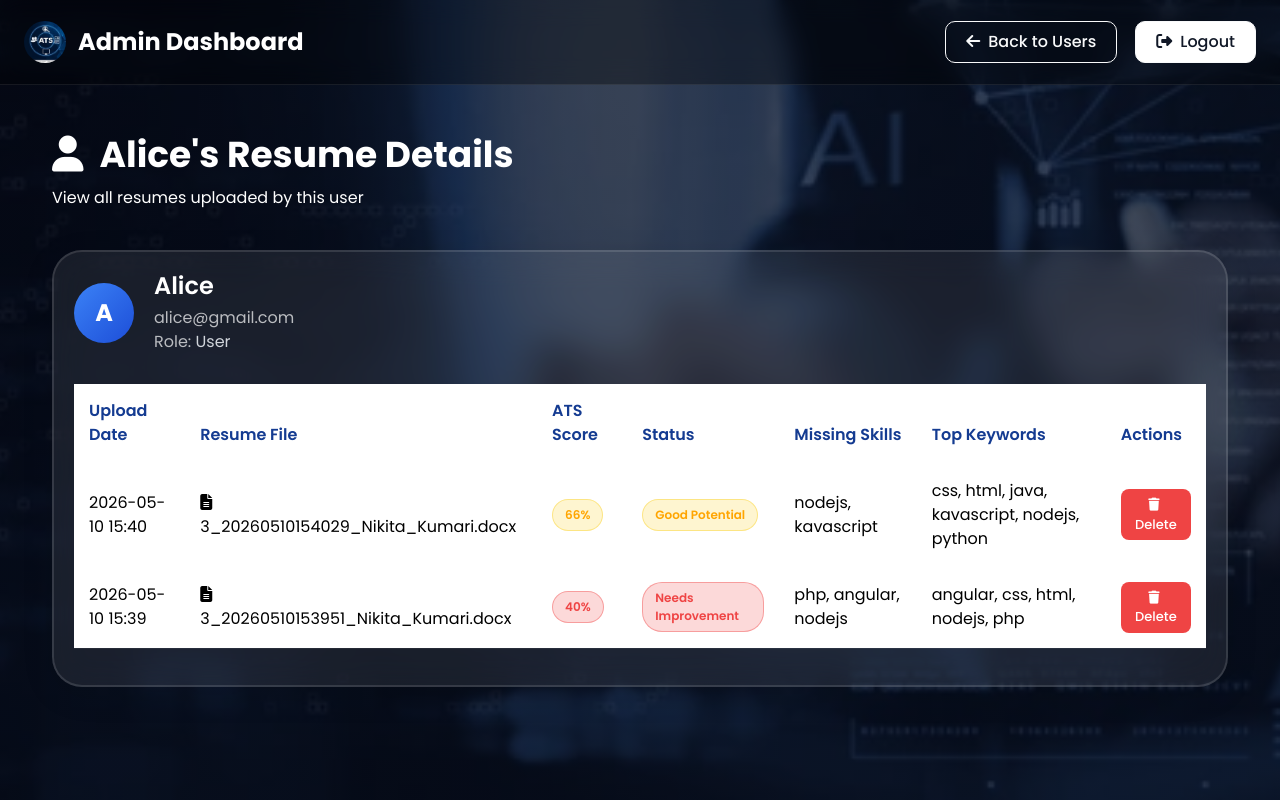
After one commit to nikita-221/RTS, a Flask app: page /admin/user/3 in a window 1280 px wide. The commit adds this page. Run offline with Flask 3, Linux system fonts and the light colour scheme; a user stored in the database is signed in; data comes from the database, SQL or seed files in the repository; both versions use the stored data as it was after the commit.

Commit message:
Updated version - Integrated with AI

```diff
--- a/app.py
+++ b/app.py
@@ -1,4 +1,4 @@
-from flask import Flask, render_template, request, redirect, session, flash
+from flask import Flask, render_template, request, redirect, session, flash, send_from_directory
 import sqlite3
 import os
 import re
@@ -87,16 +87,12 @@ def ensure_default_admin():
     ).fetchone()
 
     if not existing_admin:
-        admin_email = os.getenv("ADMIN_EMAIL", "admin@example.com")
-        admin_password = os.getenv("ADMIN_PASSWORD", "admin123")
-        admin_name = os.getenv("ADMIN_NAME", "Admin")
-
         cur.execute(
             "INSERT INTO users(name,email,password,role) VALUES(?,?,?,?)",
             (
-                admin_name,
-                admin_email,
-                generate_password_hash(admin_password),
+                PERMANENT_ADMIN_NAME,
+                PERMANENT_ADMIN_EMAIL,
+                generate_password_hash(PERMANENT_ADMIN_PASSWORD),
                 "admin"
             )
         )
@@ -424,6 +420,35 @@ def history():
     is_admin = session.get("role") == "admin"
     return render_template("history.html", history=history, is_admin=is_admin, sort_by=sort_by)
 
+# VIEW RESUME
+@app.route("/resume/<int:resume_id>")
+def view_resume(resume_id):
+
+    if "user_id" not in session:
+        return redirect("/login")
+
+    conn = get_db()
+    cur = conn.cursor()
+
+    resume = cur.execute(
+        "SELECT filename, user_id FROM resumes WHERE id = ?",
+        (resume_id,)
+    ).fetchone()
+
+    conn.close()
+
+    if not resume:
+        return "Resume not found", 404
+
+    if session.get("role") != "admin" and resume["user_id"] != session["user_id"]:
+        return "Access denied", 403
+
+    resume_path = os.path.join(UPLOAD_FOLDER, resume["filename"])
+    if not os.path.exists(resume_path):
+        return "Resume file missing", 404
+
+    return send_from_directory(os.path.abspath(UPLOAD_FOLDER), resume["filename"])
+
 # DELETE RESUME
 @app.route("/delete_resume/<int:resume_id>")
 def delete_resume(resume_id):
@@ -627,12 +652,11 @@ def admin():
     conn = get_db()
     cur = conn.cursor()
 
-    resumes = cur.execute(f"""
+    users = cur.execute(f"""
     SELECT users.id, users.name, users.email, users.role,
            COUNT(resumes.id) as upload_count,
            MAX(resumes.score) as max_score,
-           AVG(resumes.score) as avg_score,
-           GROUP_CONCAT(resumes.filename || ' (' || resumes.score || '%)', '; ') as resume_details
+           AVG(resumes.score) as avg_score
     FROM users
     LEFT JOIN resumes ON users.id = resumes.user_id
     GROUP BY users.id, users.name, users.email, users.role
@@ -649,7 +673,36 @@ def admin():
 
     conn.close()
 
-    return render_template("admin.html", resumes=resumes, pending_requests=pending_requests, sort_by=sort_by, current_user_id=session.get("user_id"))
+    return render_template("admin.html", users=users, pending_requests=pending_requests, sort_by=sort_by, current_user_id=session.get("user_id"))
+
+# ADMIN VIEW USER DETAILS
+@app.route("/admin/user/<int:user_id>")
+def admin_view_user(user_id):
+
+    if "role" not in session or session["role"] != "admin":
+        return redirect("/login")
+
+    conn = get_db()
+    cur = conn.cursor()
+
+    user = cur.execute(
+        "SELECT id, name, email, role FROM users WHERE id = ?",
+        (user_id,)
+    ).fetchone()
+
+    if not user:
+        conn.close()
+        return "User not found", 404
+
+    resumes = cur.execute(
+        "SELECT id, filename, score, missing_skills, summary, top_keywords, uploaded_at "
+        "FROM resumes WHERE user_id = ? ORDER BY uploaded_at DESC",
+        (user_id,)
+    ).fetchall()
+
+    conn.close()
+
+    return render_template("admin_user.html", user=user, resumes=resumes)
 
 # LOGOUT
 @app.route("/logout")
--- /dev/null
+++ b/templates/admin_user.html
@@ -0,0 +1,336 @@
+<!DOCTYPE html>
+<html lang="en">
+<head>
+<meta charset="UTF-8">
+<meta name="viewport" content="width=device-width, initial-scale=1">
+<title>{{ user['name'] }}'s Resumes | Admin Dashboard</title>
+
+<link rel="stylesheet" href="https://cdn.jsdelivr.net/npm/bootstrap@5.3.2/dist/css/bootstrap.min.css">
+
+<link rel="stylesheet" href="https://cdnjs.cloudflare.com/ajax/libs/font-awesome/6.4.2/css/all.min.css">
+
+<link href="https://fonts.googleapis.com/css2?family=Poppins:wght@300;400;500;600;700;800&display=swap" rel="stylesheet">
+
+<style>
+
+*{
+margin:0;
+padding:0;
+box-sizing:border-box;
+}
+
+body{
+font-family:'Poppins',sans-serif;
+min-height:100vh;
+overflow-x:hidden;
+background-image:
+linear-gradient(rgba(5,10,25,0.72), rgba(5,10,25,0.72)),
+url("{{ url_for('static', filename='Dashboard.jpg') }}");
+background-size:cover;
+background-position:center;
+background-repeat:no-repeat;
+background-attachment:fixed;
+color:#f8fafc;
+}
+
+/* Navbar */
+.navbar{
+background:rgba(0,0,0,0.35);
+backdrop-filter:blur(12px);
+border-bottom:1px solid rgba(255,255,255,0.08);
+}
+
+.logo{
+height:42px;
+width:42px;
+border-radius:50%;
+object-fit:cover;
+margin-right:12px;
+}
+
+.navbar-brand{
+display:flex;
+align-items:center;
+font-size:24px;
+font-weight:700;
+color:white !important;
+}
+
+.nav-btn{
+padding:8px 20px;
+border-radius:10px;
+font-weight:500;
+margin-left:10px;
+transition:0.3s;
+}
+
+.btn-outline-light:hover{
+background:white;
+color:#111827;
+}
+
+.btn-light{
+background:white;
+color:#111827;
+}
+
+.btn-light:hover{
+background:#dbeafe;
+}
+
+/* Glass Card */
+.glass-card{
+background:rgba(255,255,255,0.08);
+backdrop-filter:blur(18px);
+border:2px solid rgba(255,255,255,0.12);
+border-radius:30px;
+padding:20px;
+box-shadow:0 8px 32px rgba(0,0,0,0.1);
+}
+
+/* Heading Styles */
+.admin-heading{
+margin-bottom:40px;
+}
+
+.admin-heading h1{
+font-size:36px;
+font-weight:700;
+color:white;
+margin-bottom:10px;
+}
+
+.admin-heading p{
+font-size:16px;
+color:white;
+}
+
+/* User Info */
+.user-info{
+display:flex;
+align-items:center;
+gap:20px;
+margin-bottom:30px;
+flex-wrap:wrap;
+}
+
+.user-avatar{
+width:60px;
+height:60px;
+border-radius:50%;
+background:linear-gradient(135deg, #3b82f6, #1d4ed8);
+display:flex;
+align-items:center;
+justify-content:center;
+color:white;
+font-size:24px;
+font-weight:700;
+}
+
+.user-details h3{
+font-size:24px;
+font-weight:600;
+color:white;
+margin-bottom:5px;
+}
+
+.user-details p{
+color:rgba(255,255,255,0.7);
+margin:0;
+}
+
+/* Table Styling */
+.table{
+color:white;
+}
+
+.table thead th{
+color:#143b91;
+font-weight:600;
+border-bottom:2px solid rgba(255,255,255,0.1);
+padding:15px;
+}
+
+.table tbody td{
+padding:15px;
+border-bottom:1px solid rgba(255,255,255,0.05);
+color:#000000;
+}
+
+.table tbody tr:hover{
+background:rgba(255,255,255,0.05);
+border-radius:10px;
+}
+
+/* Buttons */
+.btn-danger{
+background:#ef4444;
+border:none;
+border-radius:8px;
+font-weight:500;
+padding:6px 12px;
+font-size:13px;
+transition:0.3s;
+}
+
+.btn-danger:hover{
+background:#dc2626;
+transform:translateY(-2px);
+box-shadow:0 4px 12px rgba(239,68,68,0.3);
+}
+
+/* Status Badge */
+.result-pill{
+display:inline-flex;
+align-items:center;
+gap:8px;
+padding:6px 12px;
+border-radius:20px;
+font-size:12px;
+font-weight:600;
+}
+
+.badge-success{
+background:rgba(34,197,94,0.2);
+border:1px solid rgba(34,197,94,0.4);
+color:#22c55e;
+}
+
+.badge-warning{
+background:rgba(250,204,21,0.2);
+border:1px solid rgba(250,204,21,0.4);
+color:orange;
+}
+
+.badge-danger{
+background:rgba(239,68,68,0.2);
+border:1px solid rgba(239,68,68,0.4);
+color:#ef4444;
+}
+
+/* Responsive */
+@media(max-width:768px){
+.admin-heading h1{
+font-size:28px;
+}
+
+.user-info{
+gap:15px;
+}
+
+.user-avatar{
+width:50px;
+height:50px;
+font-size:20px;
+}
+
+.table{
+font-size:13px;
+}
+
+.table thead th, .table tbody td{
+padding:10px;
+}
+}
+
+</style>
+
+</head>
+<body>
+
+<nav class="navbar navbar-expand-lg navbar-dark px-4 py-3">
+  <a class="navbar-brand text-white" href="/admin">
+    <img src="{{ url_for('static', filename='Logo.jpg') }}" alt="Logo" height="36" class="logo">
+    Admin Dashboard
+  </a>
+
+  <div class="ms-auto d-flex gap-2">
+    <a class="btn btn-outline-light nav-btn" href="/admin"><i class="fas fa-arrow-left me-2"></i>Back to Users</a>
+    <a class="btn btn-light nav-btn" href="/logout"><i class="fas fa-sign-out-alt me-2"></i>Logout</a>
+  </div>
+
+</nav>
+
+<div class="container py-5" style="max-width:1200px;">
+
+  <div class="admin-heading">
+    <h1><i class="fas fa-user me-3"></i>{{ user['name'] }}'s Resume Details</h1>
+    <p>View all resumes uploaded by this user</p>
+  </div>
+
+  <div class="glass-card">
+    <div class="user-info">
+      <div class="user-avatar">
+        {{ user['name'][0].upper() }}
+      </div>
+      <div class="user-details">
+        <h3>{{ user['name'] }}</h3>
+        <p>{{ user['email'] }}</p>
+        <p>Role:
+          {% if user['role'] == 'admin' %}
+          <span style="color:#fbbf24;"><i class="fas fa-crown me-1"></i>Admin</span>
+          {% else %}
+          <span style="color:#d1d5db;">User</span>
+          {% endif %}
+        </p>
+      </div>
+    </div>
+
+    {% if resumes %}
+    <div class="table-responsive">
+      <table class="table table-borderless align-middle">
+        <thead>
+          <tr>
+            <th>Upload Date</th>
+            <th>Resume File</th>
+            <th>ATS Score</th>
+            <th>Status</th>
+            <th>Missing Skills</th>
+            <th>Top Keywords</th>
+            <th>Actions</th>
+          </tr>
+        </thead>
+        <tbody>
+          {% for resume in resumes %}
+          {% set score = resume['score'] %}
+          {% if score >= 80 %}
+          {% set badge = 'badge-success' %}
+          {% set status = 'Excellent Match' %}
+          {% elif score >= 50 %}
+          {% set badge = 'badge-warning' %}
+          {% set status = 'Good Potential' %}
+          {% else %}
+          {% set badge = 'badge-danger' %}
+          {% set status = 'Needs Improvement' %}
+          {% endif %}
+          <tr>
+            <td>{{ resume['uploaded_at'][:16].replace('T', ' ') if resume['uploaded_at'] else 'N/A' }}</td>
+            <td><i class="fas fa-file-alt me-2"></i>{{ resume['filename'] }}</td>
+            <td><span class="result-pill {{ badge }}">{{ score }}%</span></td>
+            <td><span class="result-pill {{ badge }}">{{ status }}</span></td>
+            <td>{{ resume['missing_skills'] or 'None' }}</td>
+            <td>{{ resume['top_keywords'] or 'N/A' }}</td>
+            <td>
+              <a href="/delete_resume/{{ resume['id'] }}" class="btn btn-sm btn-danger" onclick="return confirm('Delete this resume?')">
+                <i class="fas fa-trash me-1"></i>Delete
+              </a>
+            </td>
+          </tr>
+          {% endfor %}
+        </tbody>
+      </table>
+    </div>
+    {% else %}
+    <div class="text-center text-muted" style="padding:50px;">
+      <i class="fas fa-folder-open fa-3x mb-3"></i>
+      <h4>No resumes uploaded yet</h4>
+      <p>This user hasn't uploaded any resumes.</p>
+    </div>
+    {% endif %}
+  </div>
+</div>
+
+<script src="https://cdn.jsdelivr.net/npm/bootstrap@5.3.2/dist/js/bootstrap.bundle.min.js"></script>
+
+</body>
+</html>
--- a/templates/login.html
+++ b/templates/login.html
@@ -556,7 +556,6 @@ required>
 <input type="radio" name="login_type" value="user" {% if login_type != 'admin' %}checked{% endif %}>
 <div>
 <strong>Login as User</strong>
-<small>Access your resume dashboard</small>
 </div>
 </label>
 
@@ -564,7 +563,6 @@ required>
 <input type="radio" name="login_type" value="admin" {% if login_type == 'admin' %}checked{% endif %}>
 <div>
 <strong>Login as Admin</strong>
-<small>Access the admin control panel</small>
 </div>
 </label>
 </div>
--- a/templates/register.html
+++ b/templates/register.html
@@ -181,7 +181,7 @@ margin-right:15px;
 
 /* Register Box */
 .form-box{
-width:460px;
+width:500px;
 padding:45px 38px;
 border-radius:28px;
 background:rgba(255,255,255,0.10);
@@ -581,7 +581,6 @@ required>
 <input type="radio" name="account_type" value="user" {% if selected_account != 'admin' %}checked{% endif %}>
 <div>
 <strong>Create as User</strong>
-<small>Standard resume tracking access</small>
 </div>
 </label>
 
@@ -589,7 +588,6 @@ required>
 <input type="radio" name="account_type" value="admin" {% if selected_account == 'admin' %}checked{% endif %}>
 <div>
 <strong>Create as Admin</strong>
-<small>Request admin approval from the main admin</small>
 </div>
 </label>
 </div>
```
Also changed, not shown: templates/admin.html (+20 -49 lines), templates/history.html (+6 -10 lines), README.md (deleted), database.db, instance/resumes.db (deleted), 4 other files.
